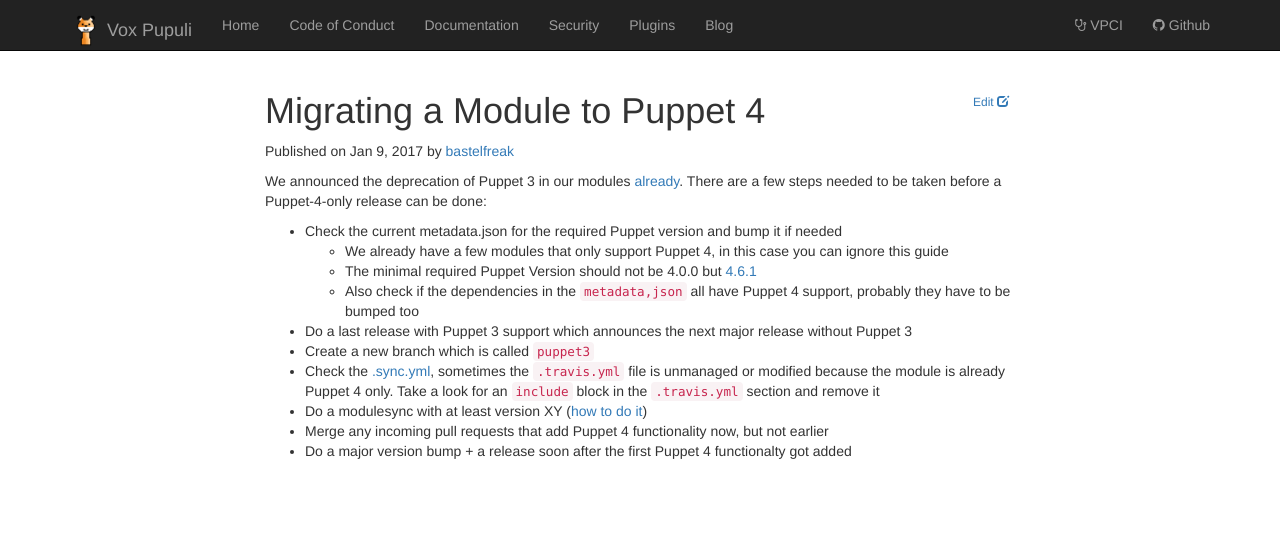
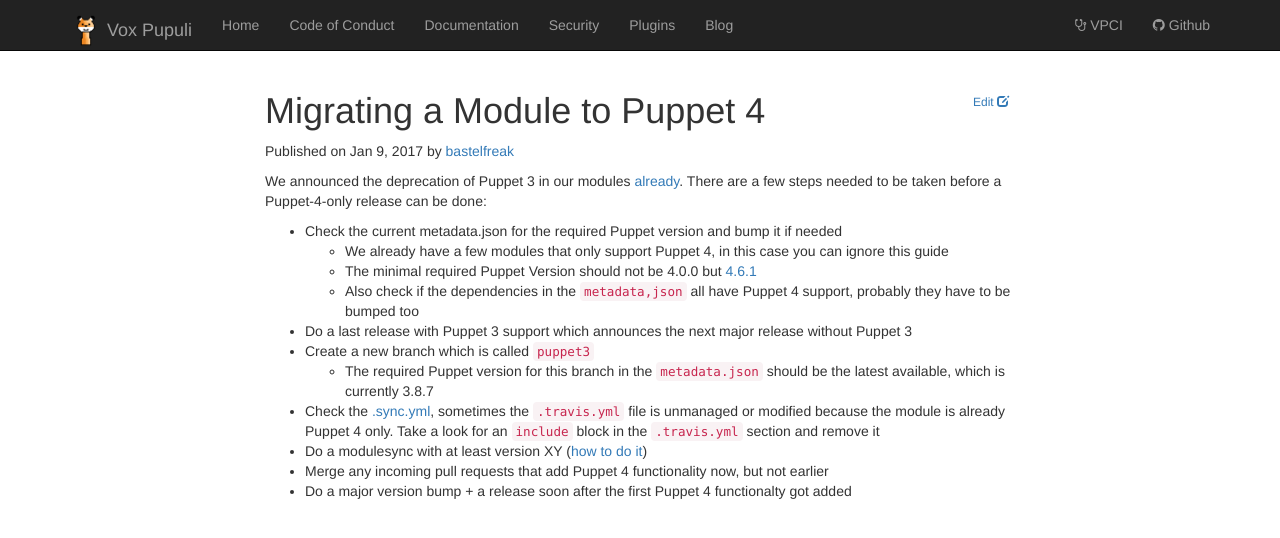
Before and after one commit to voxpupuli/voxpupuli.github.io, a Jekyll site: the page built from _posts/2017-01-09-migrating-to-puppet4.md, in a window 1280 px wide. Shown: the top 538 px of the page. Built offline with Jekyll 4.4.1, drawn with Linux system fonts in a browser that asks for light colours; nearby versions of some CDN libraries.

Commit message:
add note about required puppet3 version

```diff
--- a/_posts/2017-01-09-migrating-to-puppet4.md
+++ b/_posts/2017-01-09-migrating-to-puppet4.md
@@ -17,6 +17,7 @@
   * Also check if the dependencies in the `metadata,json` all have Puppet 4 support, probably they have to be bumped too
 * Do a last release with Puppet 3 support which announces the next major release without Puppet 3
 * Create a new branch which is called `puppet3`
+  * The required Puppet version for this branch in the `metadata.json` should be the latest available, which is currently 3.8.7
 * Check the [.sync.yml](https://github.com/voxpupuli/puppet-tea/blob/e49d6d1ce8ba71c2123edf9fae45cde19e603ec3/.sync.yml#L3-L17), sometimes the `.travis.yml` file is unmanaged or modified because the module is already Puppet 4 only. Take a look for an `include` block in the `.travis.yml` section and remove it
 * Do a modulesync with at least version XY ([how to do it](https://github.com/voxpupuli/modulesync_config#how-to-use-it))
 * Merge any incoming pull requests that add Puppet 4 functionality now, but not earlier
```
